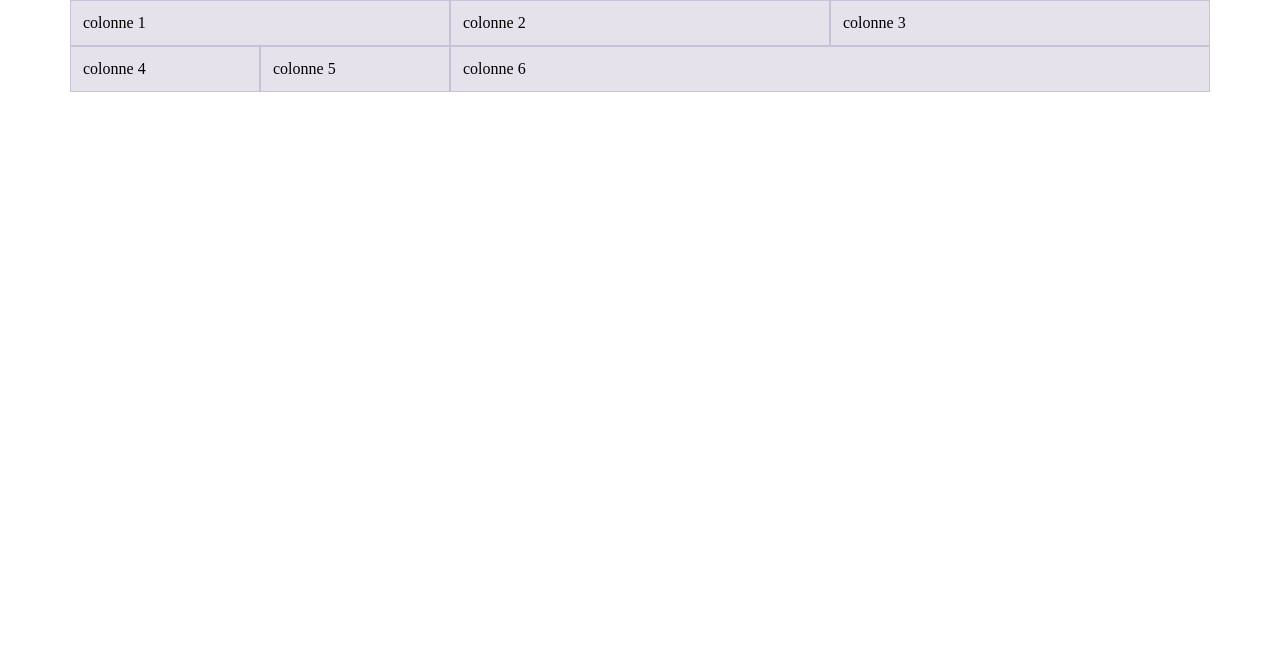
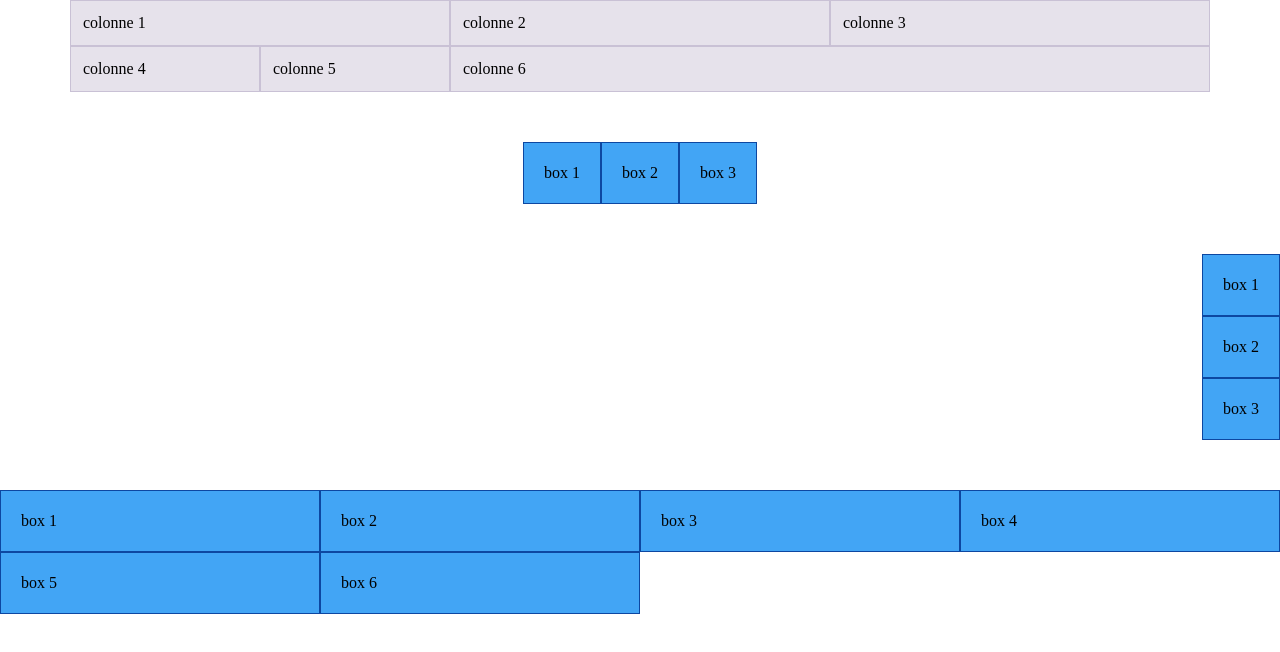
Before and after one commit to maevachristan/examen-revision, a website built with Parcel: page src/index.html in a window 1280 px wide. Built offline with nearby package versions, Linux system fonts and the light colour scheme.

Commit message:
exercice flexbox

```diff
--- a/src/index.html
+++ b/src/index.html
@@ -21,6 +21,24 @@
         <div class="col-12 col-md-6 col-lg-8">colonne 6</div>
       </div>
     </div>
+    <div class="horizontal-boxes">
+      <div class="box-blue box-one">box 1</div>
+      <div class="box-blue box-two">box 2</div>
+      <div class="box-blue box-three">box 3</div>
+    </div>
+    <div class="vertical-boxes">
+      <div class="box-blue box-one">box 1</div>
+      <div class="box-blue box-two">box 2</div>
+      <div class="box-blue box-three">box 3</div>
+    </div>
+    <div class="stretch-boxes">
+      <div class="box-blue box-child">box 1</div>
+      <div class="box-blue box-child">box 2</div>
+      <div class="box-blue box-child">box 3</div>
+      <div class="box-blue box-child">box 4</div>
+      <div class="box-blue box-child">box 5</div>
+      <div class="box-blue box-child">box 6</div>
+    </div>
     <script src="js/main.js" type="module"></script>
   </body>
 </html>
--- a/src/scss/_base.scss
+++ b/src/scss/_base.scss
@@ -42,3 +42,9 @@ video {
 /* ====================================
 // base rules
 // ==================================== */
+
+.box-blue {
+  background-color: #42a5f5;
+  border: 1px solid #0d47a1;
+  padding: 20px;
+}
--- a/src/scss/main.scss
+++ b/src/scss/main.scss
@@ -1,8 +1,9 @@
 @import "base";
 @import "layout";
-@import "modules/example";
 @import "bootstrap/scss/bootstrap-grid";
-
+@import "modules/horizontal-boxes";
+@import "modules/vertical-boxes";
+@import "modules/stretch-boxes";
 
 .row + .row {
     margin-top: 16px;
--- /dev/null
+++ b/src/scss/modules/_horizontal-boxes.scss
@@ -0,0 +1,6 @@
+.horizontal-boxes {
+    display: flex;
+    flex-direction: row;
+    justify-content: center;
+    margin-top: 50px;
+}
--- /dev/null
+++ b/src/scss/modules/_stretch-boxes.scss
@@ -0,0 +1,9 @@
+.stretch-boxes {
+    display: flex;
+    flex-wrap: wrap;
+    margin-top: 50px;
+}
+
+.box-child {
+    width: 25%;
+}
--- /dev/null
+++ b/src/scss/modules/_vertical-boxes.scss
@@ -0,0 +1,6 @@
+.vertical-boxes {
+    align-items: flex-end;
+    display: flex;
+    flex-direction: column;
+    margin-top: 50px;
+}
```
Also changed, not shown: src/scss/modules/_example.scss (deleted).
